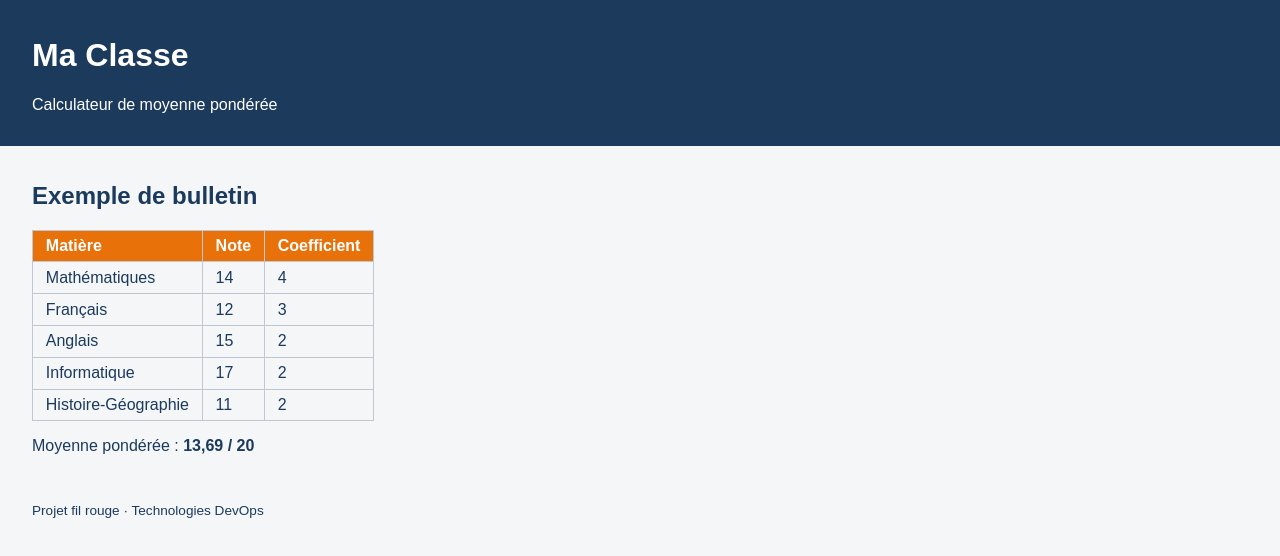
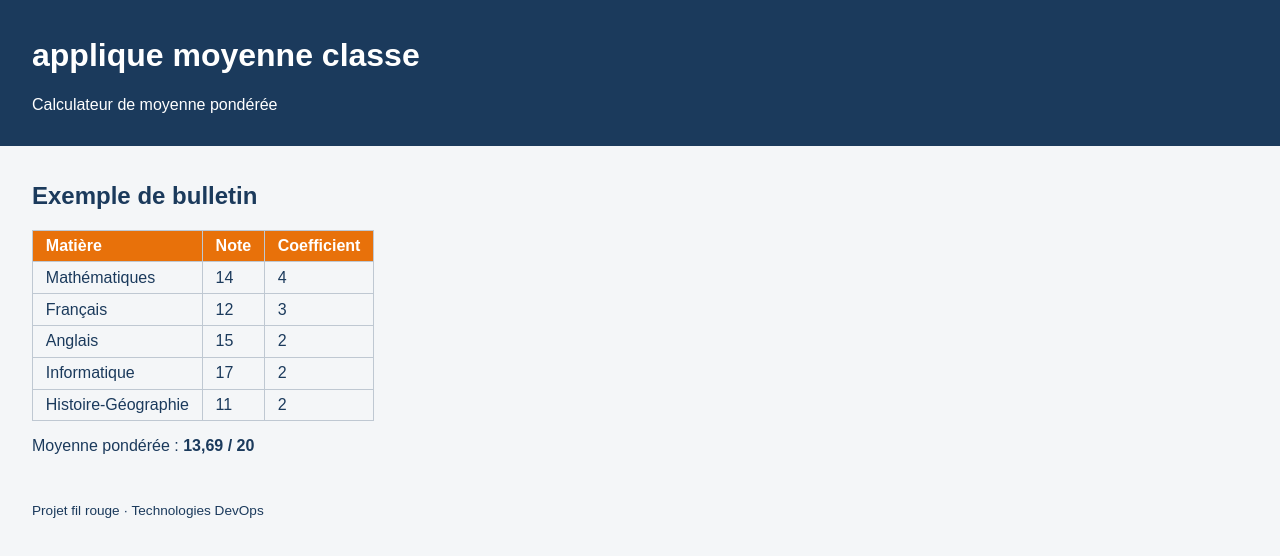
Before and after one commit to gbacla24/MA-CLASSE-SOL, a plain HTML site: page index.html in a window 1280 px wide. Drawn offline with Linux system fonts and the light colour scheme.

Commit message:
modification titre entete devs2

```diff
--- a/index.html
+++ b/index.html
@@ -8,7 +8,7 @@
 </head>
 <body>
   <header>
-    <h1>Ma Classe</h1>
+    <h1>applique moyenne classe</h1>
     <p>Calculateur de moyenne pondérée</p>
   </header>
   <main>
```
